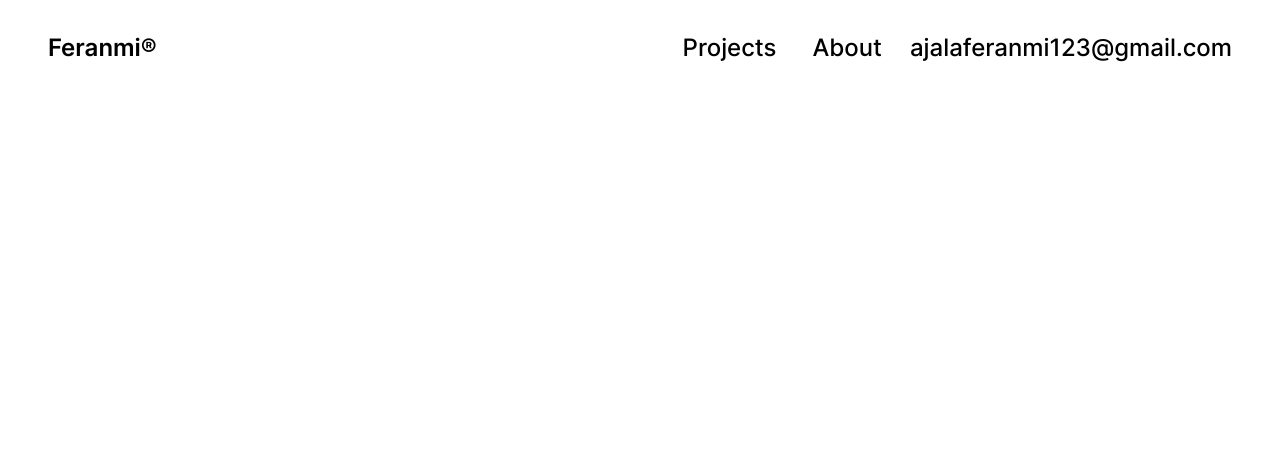
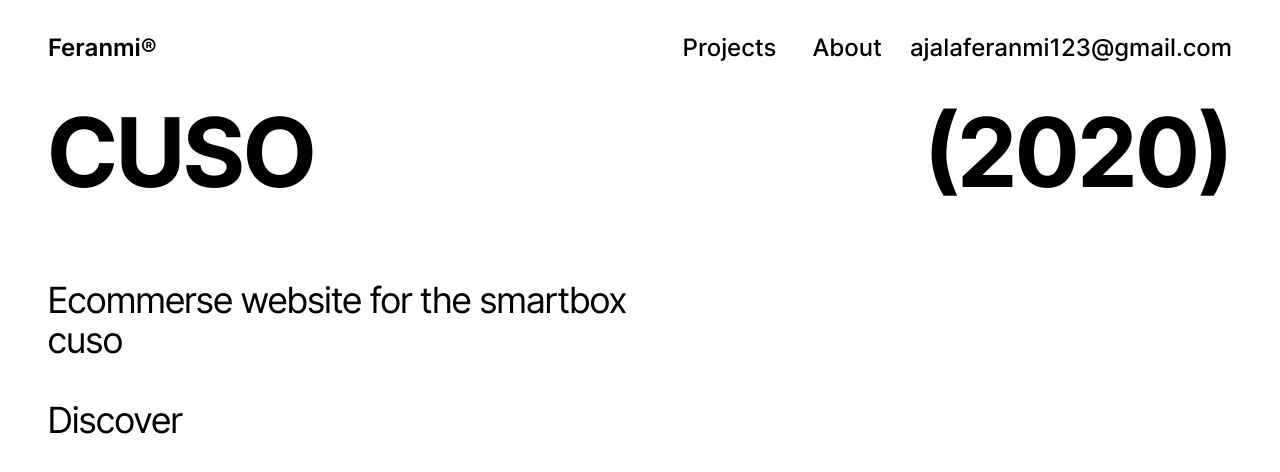
Before and after one commit to Eranmonnie/Me, a React (Vite) app: page /projects/1 in a window 1280 px wide. Shown: the top 472 px of the page. Built offline with nearby package versions, Linux system fonts and the light colour scheme.

Commit message:
project details page

```diff
--- a/src/App.tsx
+++ b/src/App.tsx
@@ -3,6 +3,7 @@ import Home from "./pages/Home";
 import About from "./pages/About";
 import Navbar from "./components/Navbar";
 import Projects from "./pages/Projects";
+import Details from "./pages/Details";
 
 const App = () => {
   return (
@@ -12,6 +13,7 @@ const App = () => {
         <Route path="/" element={<Home />} />
         <Route path="/projects" element={<Projects />} />
         <Route path="/about" element={<About />} />
+        <Route path="/projects/:i" element={<Details />} />
       </Routes>
     </>
   );
--- /dev/null
+++ b/src/pages/Details.tsx
@@ -0,0 +1,20 @@
+import React from 'react'
+
+const Details = () => {
+
+  return (
+   <>
+   <div className=' pb-20 mt-10 text-4xl font-inter-tight-bold uppercase lg:text-8xl flex flex-col lg:flex-row lg:justify-between'>
+    <h1>cuso</h1>
+    <h1>(2020)</h1>
+   </div>
+
+   <div>
+    <h4 className='text-xl text-left lg:text-4xl lg:w-[53%] font-inter-tight-regular '>Ecommerse website for the smartbox cuso</h4>
+   </div>
+   <h4 className='mt-10 text-xl text-left lg:text-4xl lg:w-[53%] font-inter-tight-regular '>Discover</h4>
+   </>
+  )
+}
+
+export default Details
```
